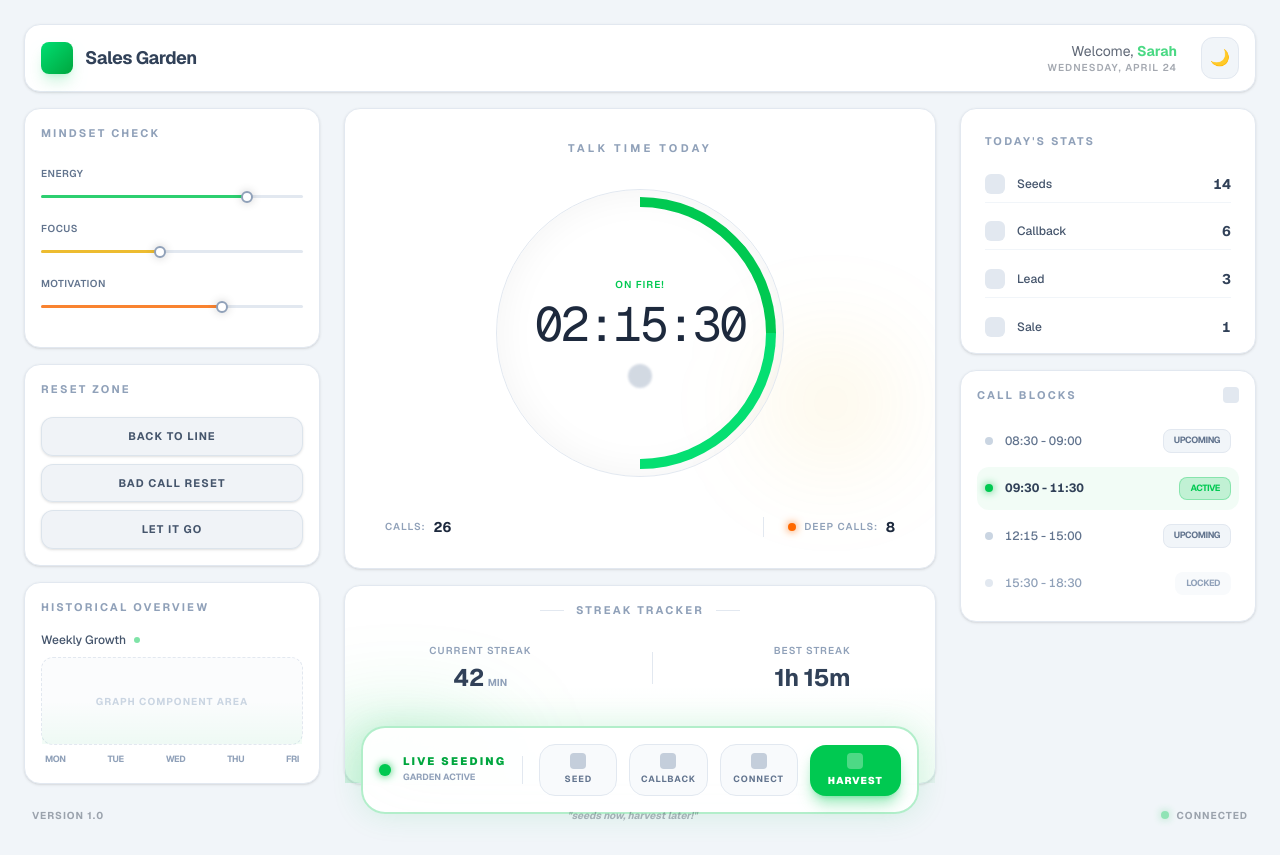
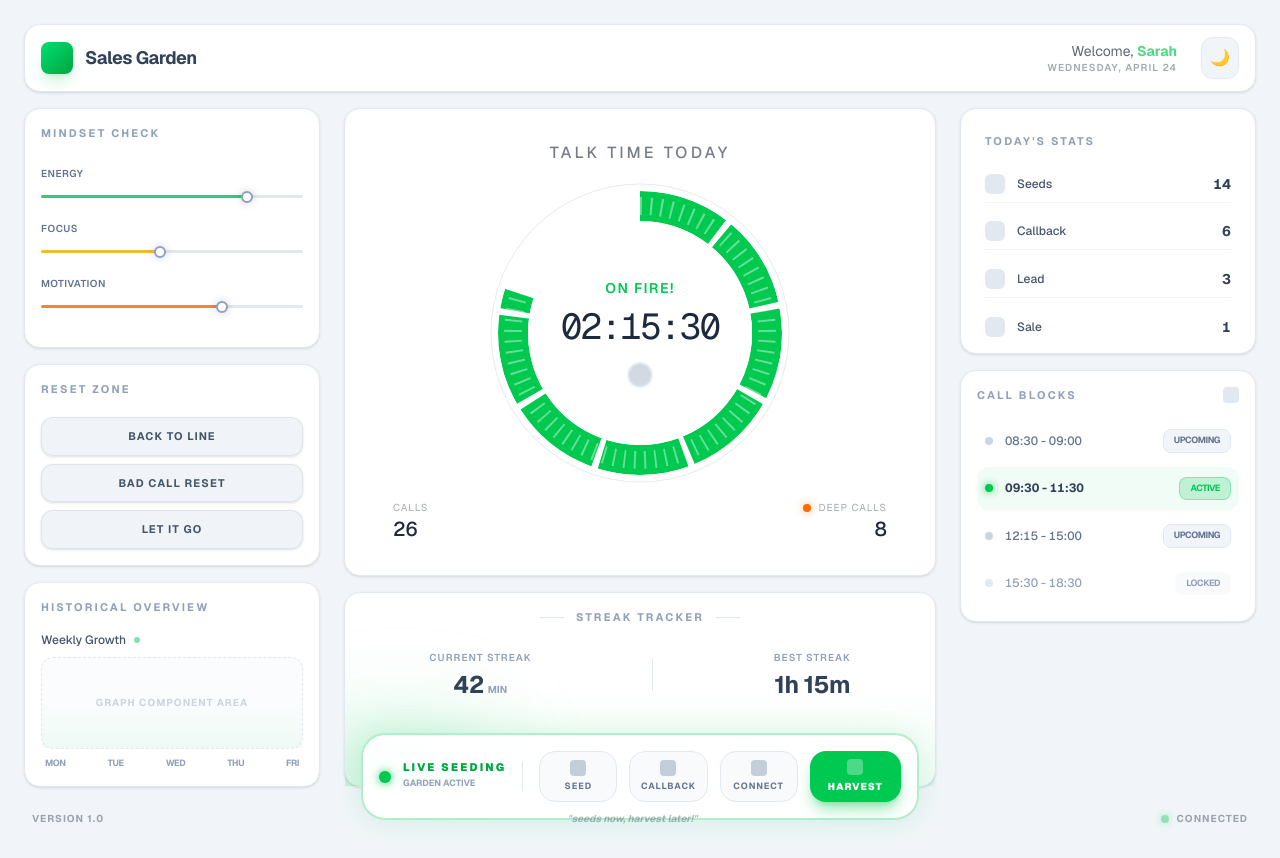
Before and after one commit to jorgezerpa/garden, a Next.js app: page / in a window 1280 px wide. Built offline with nearby package versions, Linux system fonts and the light colour scheme.

Commit message:
Build SVG circular progress bar

```diff
--- a/components/TalkTime.tsx
+++ b/components/TalkTime.tsx
@@ -1,33 +1,92 @@
+import { useState } from 'react';
+
 export function TalkTime() {
+  const [progress, setProgress] = useState(80);
+
+  const radius = 127;
+  const circumference = 2 * Math.PI * radius;
+  const gapSize = 6;
+  const segmentCount = 9;
+  const segmentLength = (circumference - (segmentCount * gapSize)) / segmentCount;
+
+  const microLineHeight = 18;
+  const microLineCount = 8;
+  const microDashWidth = 2;
+  const microGapWidth = (segmentLength / microLineCount) - microDashWidth;
+  const microDashArray = `${microDashWidth} ${microGapWidth}`;
+
+  const hue = (progress / 100) * 120;
+  const activeColor = getActiveColor(progress);
+  const offset = circumference - (progress / 100) * circumference;
+
+
+  function getActiveColor(progress:number): string {
+    const segmentColors = [
+      '#00C950'
+    ];
+
+    return segmentColors[0]
+}
 
   return (
-        <div className="bg-white dark:bg-[#252b39]/80 backdrop-blur-md border border-slate-200 dark:border-white/10 shadow-sm dark:shadow-[0_0_15px_rgba(0,0,0,0.4)] rounded-2xl p-6 flex-[2.5] min-h-[400px] flex flex-col items-center justify-center relative overflow-hidden transition-all duration-500">
+    <div className="overflow-hidden bg-white dark:bg-[#252b39]/80 backdrop-blur-md border border-slate-200 dark:border-white/10 shadow-sm rounded-2xl p-8 flex-[2.5] min-h-[450px] flex flex-col items-center justify-between relative transition-all duration-500 text-slate-800 dark:text-white">
 
-            {/* 1. Atmospheric Overlays */}
-            <div className="absolute inset-0 bg-gradient-to-b from-white/5 to-transparent pointer-events-none" />
-            {/* The "Golden Dust" sparkle effect from the image */}
-            <div className="absolute top-1/2 right-10 w-32 h-32 bg-yellow-500/10 blur-[50px] rounded-full pointer-events-none" />
-
-            {/* 2. Top Label */}
-            <h3 className="text-[11px] font-bold uppercase tracking-[0.3em] text-slate-400 dark:text-slate-500 mb-8 z-10">
+      {/* Top Header */}
+      <div className="text-center z-10">
+        <h3 className="text-base uppercase tracking-[0.2em] opacity-60 font-medium">
           Talk Time Today
         </h3>
+      </div>
 
-            {/* 3. The Main Glowing Ring Container */}
-            <div className="relative w-72 h-72 flex items-center justify-center">
+      {/* Main Visual Container */}
+      <div className="relative w-[300px] h-[300px] flex items-center justify-center">
 
-              {/* Outer Static Ring */}
-              <div className="absolute inset-0 rounded-full border border-slate-200 dark:border-white/5 shadow-[inset_0_0_40px_rgba(0,0,0,0.05)] dark:shadow-[inset_0_0_60px_rgba(0,0,0,0.3)]" />
+        {/* SVG Indicator */}
+        <svg
+          width="300" height="300" viewBox="0 0 300 300"
+          className="-rotate-90 filter drop-shadow-[0_0_8px_rgba(255,255,255,0.1)]"
+        >
+          <defs>
+            <mask id="segment-mask">
+              <circle cx="150" cy="150" r={radius} stroke="white" strokeWidth="30" fill="none" strokeDasharray={`${segmentLength} ${gapSize}`} />
+            </mask>
+            <mask id="micro-lines-mask">
+              <circle cx="150" cy="150" r={radius} stroke="white" strokeWidth={microLineHeight} fill="none" strokeDasharray={microDashArray} />
+            </mask>
+          </defs>
 
-              {/* The Glowing Progress Segment (Represented as a thick border with glow) */}
-              <div className="absolute inset-2 rounded-full border-[10px] border-transparent border-t-green-500 border-r-green-400 dark:drop-shadow-[0_0_15px_rgba(34,197,94,0.6)] rotate-45" />
+          {/* Thin Outer Border */}
+          <circle cx="150" cy="150" r="149" stroke="currentColor" strokeWidth="1" fill="none" className="opacity-10" />
 
-              {/* Inner Content */}
+          {/* Active Progress */}
+          <circle
+            cx="150" cy="150" r={radius}
+            stroke={activeColor} strokeWidth="30" fill="none"
+            mask="url(#segment-mask)"
+            strokeDasharray={circumference}
+            strokeDashoffset={offset}
+            className="transition-all duration-700 ease-in-out"
+          />
+
+          {/* Micro-Lines */}
+          <g mask="url(#segment-mask)">
+            <circle
+              cx="150" cy="150" r={radius}
+              stroke="white" strokeWidth={microLineHeight} fill="none"
+              mask="url(#micro-lines-mask)"
+              strokeDasharray={circumference} strokeDashoffset={offset}
+              className="transition-all duration-700 ease-in-out opacity-40"
+            />
+          </g>
+        </svg>
+
+        {/* Inner Circle Text */}
+        <div className="absolute inset-0 flex items-center justify-center">
           <div className="text-center z-10">
-                <span className="text-[10px] font-semibold uppercase tracking-widest text-green-500 dark:drop-shadow-[0_0_8px_rgba(34,197,94,0.4)] mb-2 block">
+            <span className="text-[14px] font-semibold uppercase tracking-widest text-green-500 dark:drop-shadow-[0_0_8px_rgba(34,197,94,0.4)] mb-2 block">
               On Fire!
             </span>
-                <h2 className="text-5xl font-mono tracking-tighter text-slate-800 dark:text-white dark:drop-shadow-[0_0_10px_rgba(255,255,255,0.2)]">
+            <h2 className="text-4xl font-mono tracking-tighter text-slate-800 dark:text-white dark:drop-shadow-[0_0_10px_rgba(255,255,255,0.2)]">
               02:15:30
             </h2>
             {/* Leaves/Icon placeholder */}
@@ -37,19 +96,31 @@ export function TalkTime() {
           </div>
         </div>
 
-            {/* 4. Bottom Stats (Calls vs Deep Calls) */}
-            <div className="flex w-full justify-between mt-10 px-4 z-10">
-              <div className="flex items-center gap-2">
-                <span className="text-[10px] font-semibold uppercase tracking-widest text-slate-400">Calls:</span>
-                <span className="text-sm font-bold tabular-nums">26</span>
+
+
+
       </div>
 
-              <div className="flex items-center gap-2 border-l border-slate-200 dark:border-white/10 pl-6">
-                <div className="w-2 h-2 rounded-full bg-orange-500 shadow-[0_0_8px_#f97316]" />
-                <span className="text-[10px] font-semibold uppercase tracking-widest text-slate-400">Deep Calls:</span>
-                <span className="text-sm font-bold tabular-nums">8</span>
+
+      {/* Bottom Stats Footer */}
+      <div className="w-full flex justify-between items-center px-4">
+        <div className="flex flex-col">
+          <span className="text-[10px] uppercase tracking-widest opacity-40">Calls</span>
+          <span className="text-xl font-medium">26</span>
+        </div>
+
+        {/* Small separator line */}
+        <div className="h-8 w-[1px] bg-white/10" />
+
+        <div className="flex flex-col items-end">
+          <div className="flex items-center gap-2">
+            <div className="w-2 h-2 rounded-full bg-orange-500 shadow-[0_0_8px_rgba(249,115,22,0.6)]" />
+            <span className="text-[10px] uppercase tracking-widest opacity-40">Deep Calls</span>
+          </div>
+          <span className="text-xl font-medium">8</span>
         </div>
       </div>
+
     </div>
   );
 }
```
Lines whose indentation alone changed are shown as unchanged.
